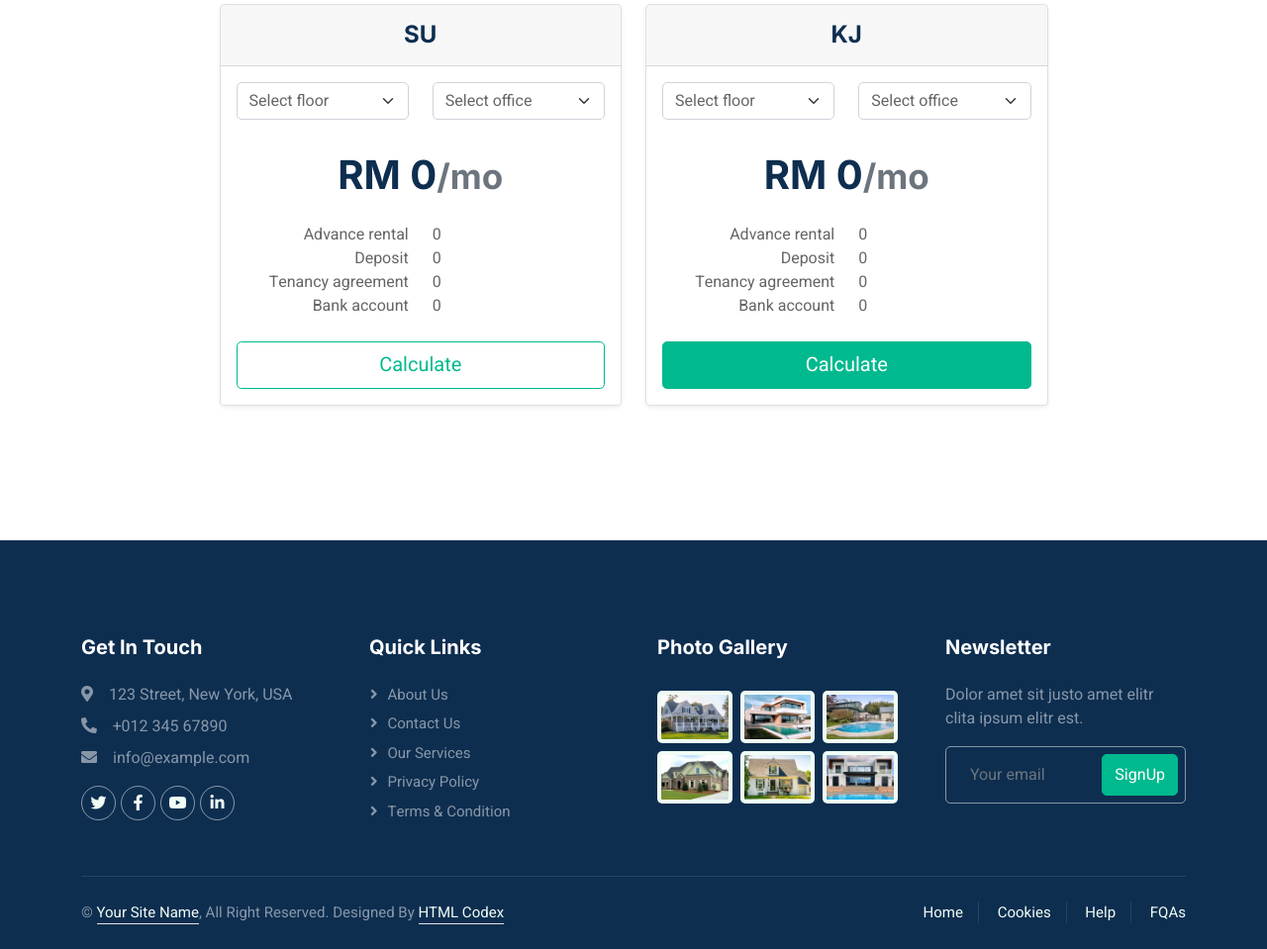
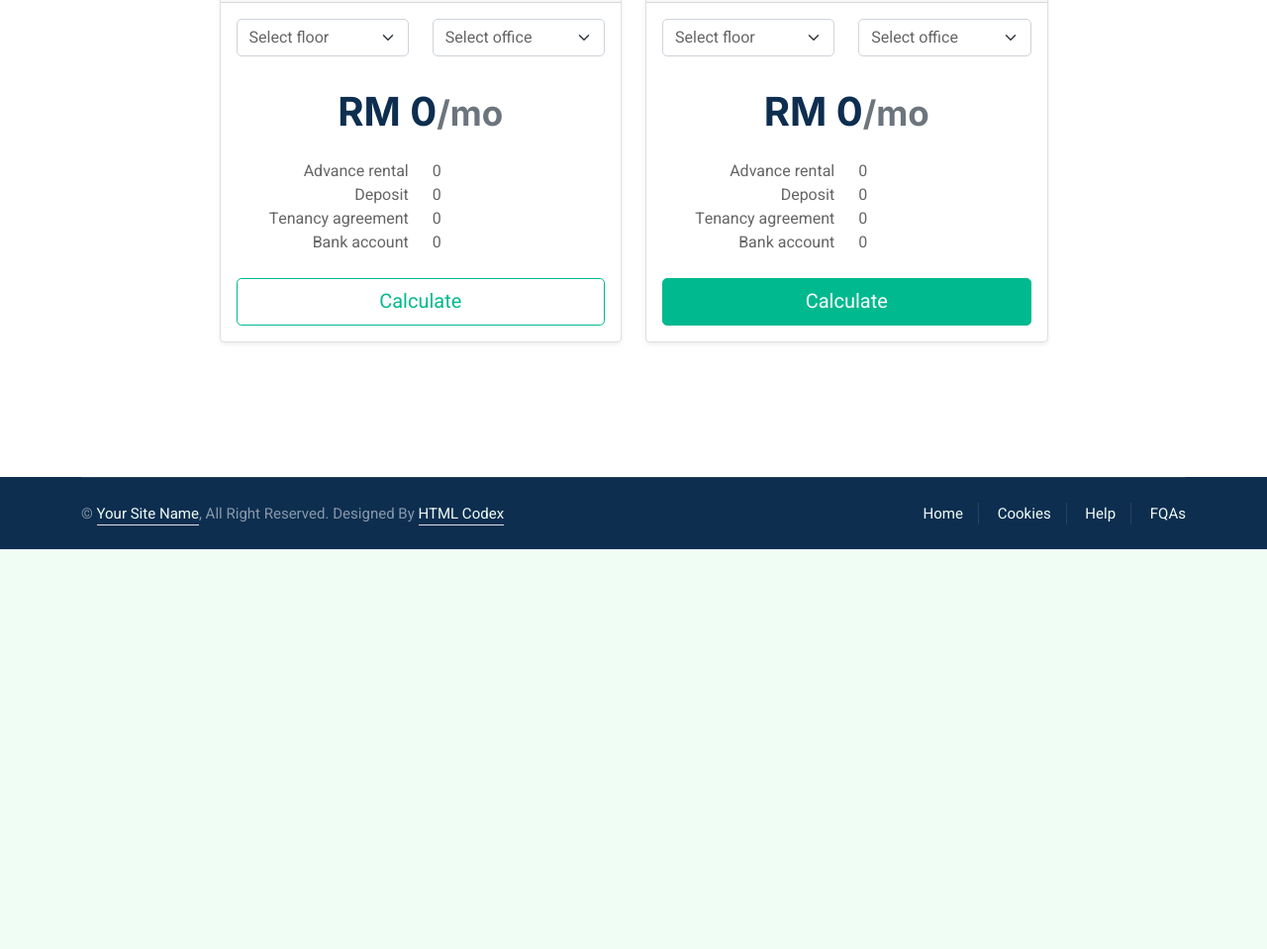
Before and after one commit to Marcus1113/Office, a plain HTML site: page index.html in a window 1280 px wide. Shown: the part 844-1803 px from the top of the page at 99% size. After the commit the page ends 1399 px from the top, so only its background shows below. Drawn offline with nearby package versions, Linux system fonts and the light colour scheme.

Commit message:
+ touch up

```diff
--- a/index.html
+++ b/index.html
@@ -94,10 +94,7 @@
                 <div class="text-center mx-auto mb-5 wow fadeInUp" data-wow-delay="0.1s" style="max-width: 600px;">
 <!--                    <h1 class="mb-3">Property Types</h1>-->
                     <h1 class="mb-3">Calculator</h1>
-                    <p>Eirmod sed ipsum dolor sit rebum labore magna erat. Tempor ut dolore lorem kasd vero ipsum sit eirmod sit. Ipsum diam justo sed rebum vero dolor duo.</p>
                 </div>
-
-
                 <div class="col-md-9 mx-auto">
                     <div class="row row-cols-1 row-cols-md-2 mb-3 text-center">
                         <div class="col">
@@ -180,62 +177,7 @@
         <!-- Category End -->
 
         <!-- Footer Start -->
-        <div class="container-fluid bg-dark text-white-50 footer pt-5 mt-5 wow fadeIn" data-wow-delay="0.1s">
-            <div class="container py-5">
-                <div class="row g-5">
-                    <div class="col-lg-3 col-md-6">
-                        <h5 class="text-white mb-4">Get In Touch</h5>
-                        <p class="mb-2"><i class="fa fa-map-marker-alt me-3"></i>123 Street, New York, USA</p>
-                        <p class="mb-2"><i class="fa fa-phone-alt me-3"></i>+012 345 67890</p>
-                        <p class="mb-2"><i class="fa fa-envelope me-3"></i>info@example.com</p>
-                        <div class="d-flex pt-2">
-                            <a class="btn btn-outline-light btn-social" href=""><i class="fab fa-twitter"></i></a>
-                            <a class="btn btn-outline-light btn-social" href=""><i class="fab fa-facebook-f"></i></a>
-                            <a class="btn btn-outline-light btn-social" href=""><i class="fab fa-youtube"></i></a>
-                            <a class="btn btn-outline-light btn-social" href=""><i class="fab fa-linkedin-in"></i></a>
-                        </div>
-                    </div>
-                    <div class="col-lg-3 col-md-6">
-                        <h5 class="text-white mb-4">Quick Links</h5>
-                        <a class="btn btn-link text-white-50" href="">About Us</a>
-                        <a class="btn btn-link text-white-50" href="">Contact Us</a>
-                        <a class="btn btn-link text-white-50" href="">Our Services</a>
-                        <a class="btn btn-link text-white-50" href="">Privacy Policy</a>
-                        <a class="btn btn-link text-white-50" href="">Terms & Condition</a>
-                    </div>
-                    <div class="col-lg-3 col-md-6">
-                        <h5 class="text-white mb-4">Photo Gallery</h5>
-                        <div class="row g-2 pt-2">
-                            <div class="col-4">
-                                <img class="img-fluid rounded bg-light p-1" src="public/img/property-1.jpg" alt="">
-                            </div>
-                            <div class="col-4">
-                                <img class="img-fluid rounded bg-light p-1" src="public/img/property-2.jpg" alt="">
-                            </div>
-                            <div class="col-4">
-                                <img class="img-fluid rounded bg-light p-1" src="public/img/property-3.jpg" alt="">
-                            </div>
-                            <div class="col-4">
-                                <img class="img-fluid rounded bg-light p-1" src="public/img/property-4.jpg" alt="">
-                            </div>
-                            <div class="col-4">
-                                <img class="img-fluid rounded bg-light p-1" src="public/img/property-5.jpg" alt="">
-                            </div>
-                            <div class="col-4">
-                                <img class="img-fluid rounded bg-light p-1" src="public/img/property-6.jpg" alt="">
-                            </div>
-                        </div>
-                    </div>
-                    <div class="col-lg-3 col-md-6">
-                        <h5 class="text-white mb-4">Newsletter</h5>
-                        <p>Dolor amet sit justo amet elitr clita ipsum elitr est.</p>
-                        <div class="position-relative mx-auto" style="max-width: 400px;">
-                            <input class="form-control bg-transparent w-100 py-3 ps-4 pe-5" type="text" placeholder="Your email">
-                            <button type="button" class="btn btn-primary py-2 position-absolute top-0 end-0 mt-2 me-2">SignUp</button>
-                        </div>
-                    </div>
-                </div>
-            </div>
+        <div class="container-fluid bg-dark text-white-50 footer mt-5 wow fadeIn" data-wow-delay="0.1s">
             <div class="container">
                 <div class="copyright">
                     <div class="row">
--- a/public/js/rental_calc.js
+++ b/public/js/rental_calc.js
@@ -85,7 +85,7 @@ function append_office_list(element){
     $.each(office_list, function(index, value) {
         var newOption = $('<option>', {
             value: value.price,
-            text: value.name
+            text: value.name  + " | RM" +value.price
         });
         office_option_element.append(newOption);
     });
```
